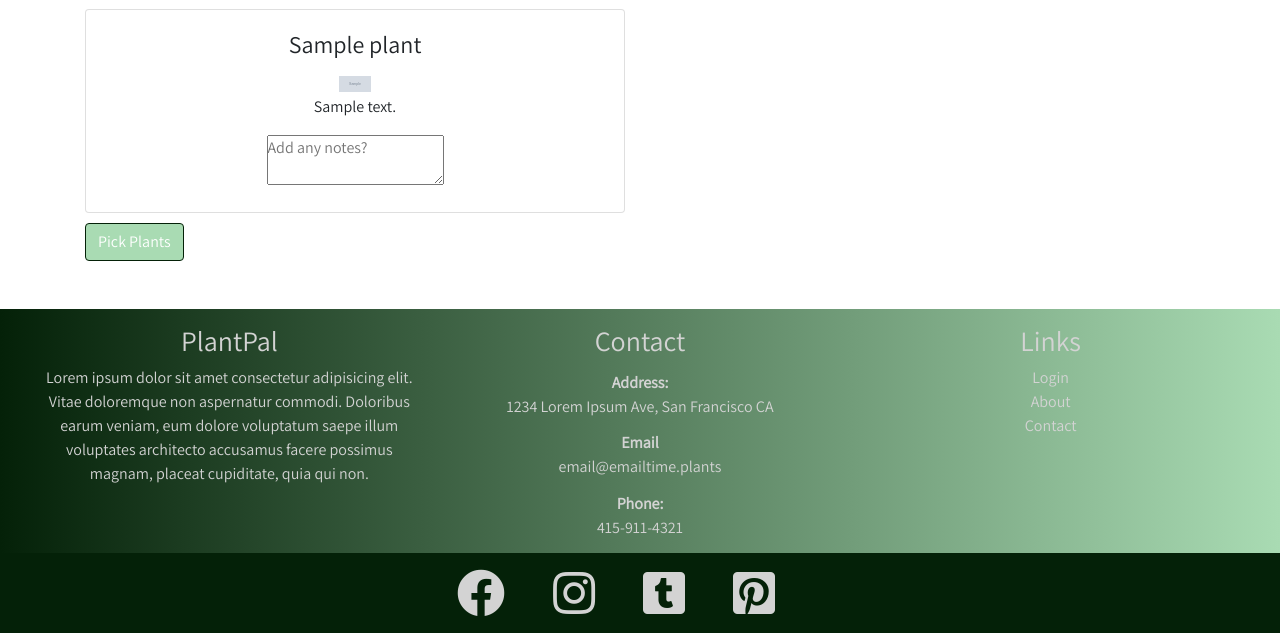
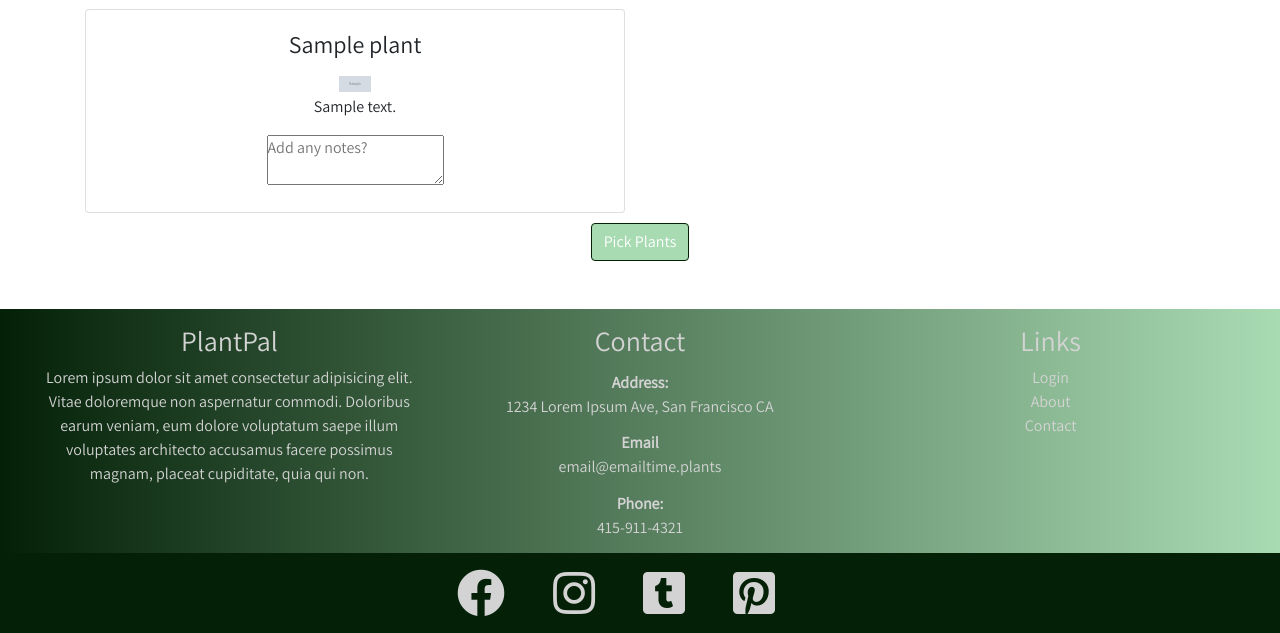
Before and after one commit to Ghenet/PlantPal, a Python web app: template templates/plants.html in a window 1280 px wide. Shown: the part 125-758 px from the top of the page. Run offline with Jinja, Linux system fonts and the light colour scheme; the template is opened without the code that fills it: most values are stand-ins (such as "Sample title", 1, 10 or a date in 2020); grey boxes marked "Sample" are stand-in pictures; some libraries are stand-ins or nearby versions.

Commit message:
centered a button

```diff
--- a/static/plants.css
+++ b/static/plants.css
@@ -24,3 +24,7 @@
 .selected {
     background: #d3d3d3;
 }
+
+.button-box {
+    text-align: center;
+}
--- a/templates/plants.html
+++ b/templates/plants.html
@@ -25,7 +25,10 @@
                 </div>
             </div>
         {% endfor %}
+        </div>
     </div>
+
+    <div class="button-box">
         <button class="btn btn-primary" type="submit" id="plant-submit">Pick Plants</button>
     </div>
 </form>
```
